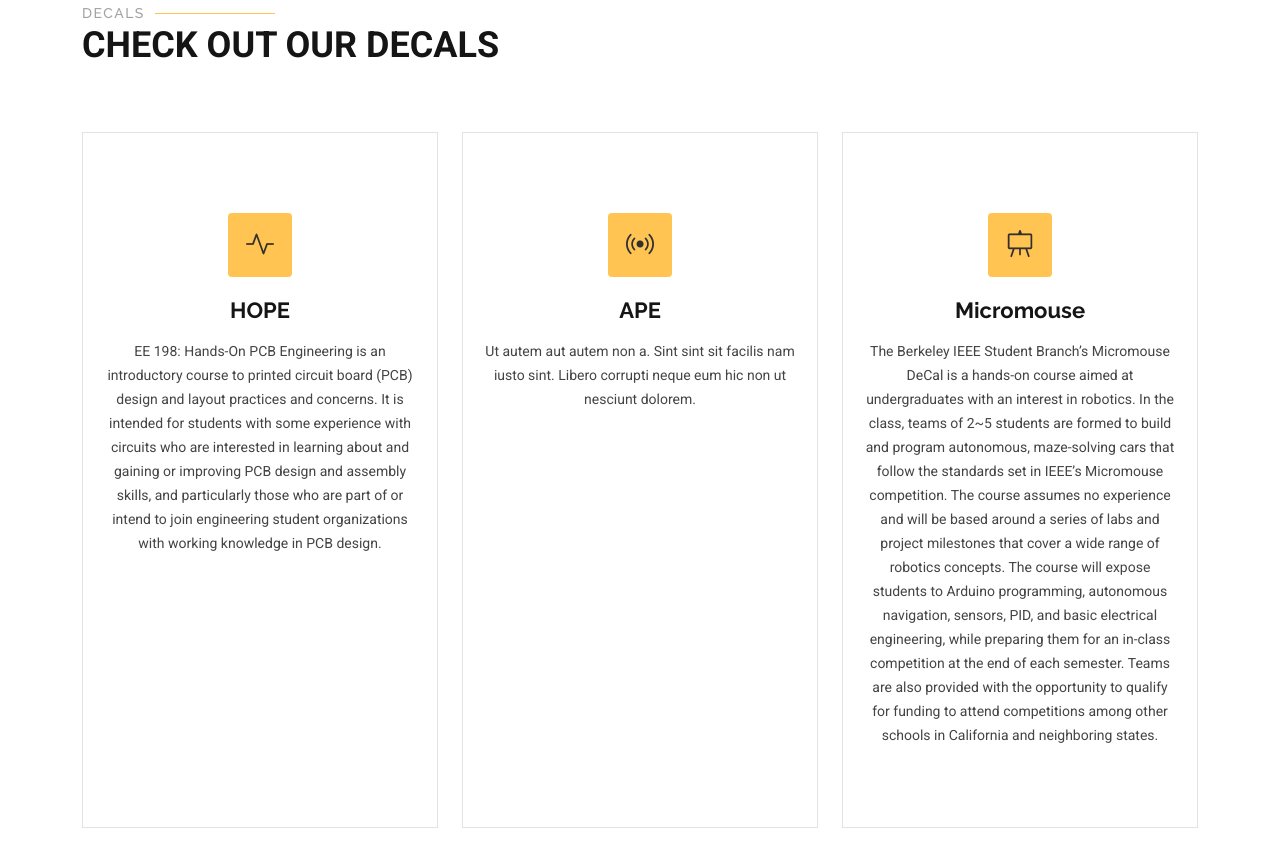
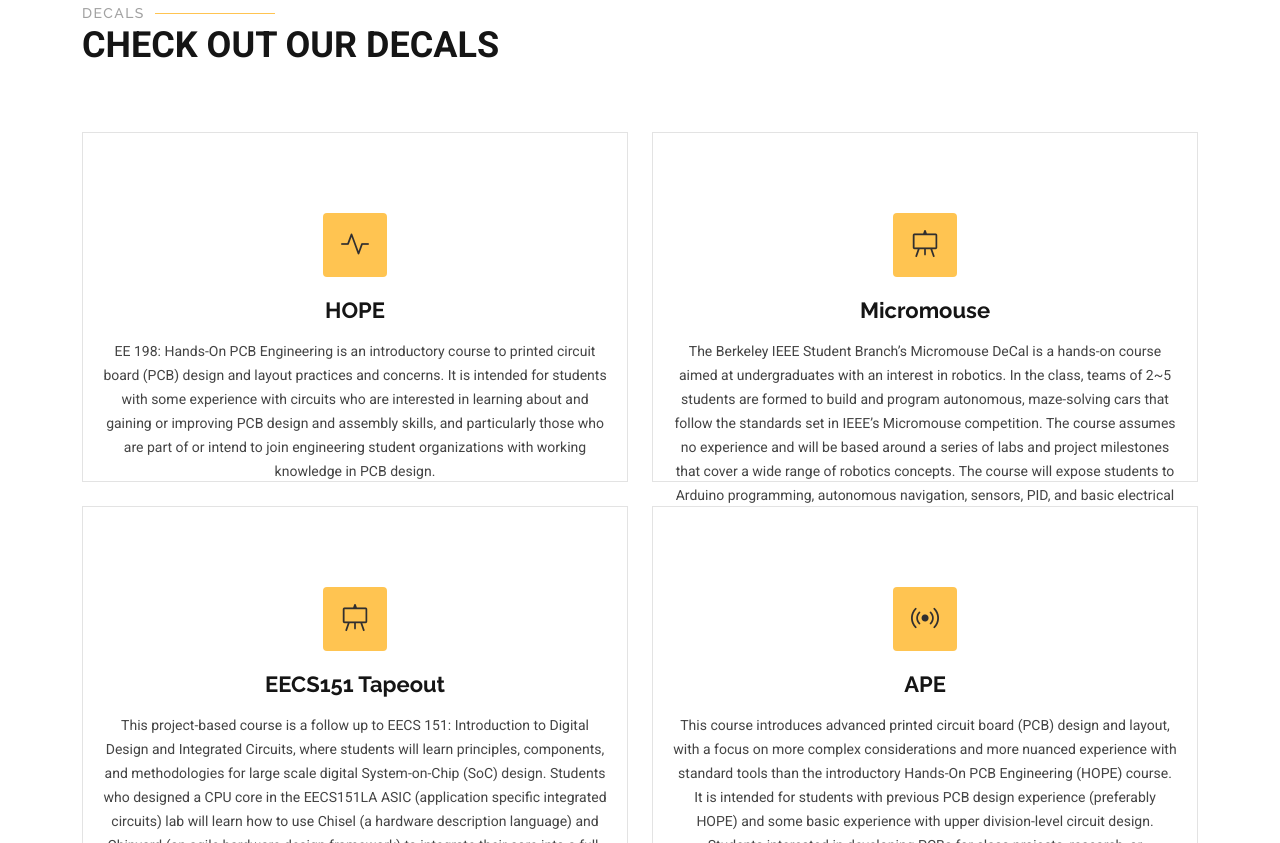
Before and after one commit to jimfangx/IEEE-Site, a plain HTML site: page index.html in a window 1280 px wide. Shown: the part 3120-3963 px from the top of the page. Drawn offline with Linux system fonts and the light colour scheme.

Commit message:
2x2 decal layout

```diff
--- a/assets/css/main.css
+++ b/assets/css/main.css
@@ -1019,6 +1019,10 @@
 /*--------------------------------------------------------------
 # decals Section
 --------------------------------------------------------------*/
+/*--------------------------------------------------------------
+# decals Section
+--------------------------------------------------------------*/
+
 .decals .service-item {
   background-color: var(--surface-color);
   text-align: center;
@@ -1026,6 +1030,8 @@
   padding: 80px 20px;
   height: 100%;
   transition: all ease-in-out 0.3s;
+  height: 350px;
+  /* Adjust height for a more square appearance */
 }
 
 .decals .service-item .icon {
@@ -1065,6 +1071,17 @@
   transform: translateY(-10px);
 }
 
+/* Force a 2x2 Layout on Larger Screens */
+@media (min-width: 992px) {
+  .decals .row.gy-4>div {
+    flex: 0 0 50%;
+    /* Each item takes 50% width */
+    max-width: 50%;
+    /* Ensure the items don't exceed 50% width */
+  }
+}
+
+
 /*--------------------------------------------------------------
 # Call To Action Section
 --------------------------------------------------------------*/
--- a/index.html
+++ b/index.html
@@ -345,7 +345,7 @@
               <div class="icon">
                 <i class="bi bi-activity"></i>
               </div>
-              <a href="service-details.html" class="stretched-link">
+              <a href="https://ieee.berkeley.edu/hope/" class="stretched-link">
                 <h3>HOPE</h3>
               </a>
               <p>EE 198: Hands-On PCB Engineering is an introductory course to printed circuit board (PCB) design and layout practices and concerns. It is intended for students with some experience with circuits who are interested in learning about and gaining or improving PCB design and assembly skills, and particularly those who are part of or intend to join engineering student organizations with working knowledge in PCB design.
@@ -354,15 +354,17 @@
             </div>
           </div><!-- End Service Item -->
 
-          <div class="col-lg-4 col-md-6" data-aos="fade-up" data-aos-delay="200">
+          <div class="col-lg-4 col-md-6" data-aos="fade-up" data-aos-delay="300">
             <div class="service-item position-relative">
               <div class="icon">
-                <i class="bi bi-broadcast"></i>
+                <i class="bi bi-easel"></i>
               </div>
-              <a href="service-details.html" class="stretched-link">
-                <h3>APE</h3>
+              <a href="https://ieee.berkeley.edu/micromouse/" class="stretched-link">
+                <h3>Micromouse</h3>
               </a>
-              <p>Ut autem aut autem non a. Sint sint sit facilis nam iusto sint. Libero corrupti neque eum hic non ut nesciunt dolorem.</p>
+              <p>The Berkeley IEEE Student Branch’s Micromouse DeCal is a hands-on course aimed at undergraduates with an interest in robotics. In the class, teams of 2~5 students are formed to build and program autonomous, maze-solving cars that follow the standards set in IEEE’s Micromouse competition.
+
+                The course assumes no experience and will be based around a series of labs and project milestones that cover a wide range of robotics concepts. The course will expose students to Arduino programming, autonomous navigation, sensors, PID, and basic electrical engineering, while preparing them for an in-class competition at the end of each semester. Teams are also provided with the opportunity to qualify for funding to attend competitions among other schools in California and neighboring states.</p>
             </div>
           </div><!-- End Service Item -->
 
@@ -371,12 +373,24 @@
               <div class="icon">
                 <i class="bi bi-easel"></i>
               </div>
-              <a href="service-details.html" class="stretched-link">
-                <h3>Micromouse</h3>
+              <a href="https://ieee.berkeley.edu/eecs151tapeout/" class="stretched-link">
+                <h3>EECS151 Tapeout</h3>
               </a>
-              <p>The Berkeley IEEE Student Branch’s Micromouse DeCal is a hands-on course aimed at undergraduates with an interest in robotics. In the class, teams of 2~5 students are formed to build and program autonomous, maze-solving cars that follow the standards set in IEEE’s Micromouse competition.
+              <p>This project-based course is a follow up to EECS 151: Introduction to Digital Design and Integrated Circuits, where students will learn principles, components,
+                and methodologies for large scale digital System-on-Chip (SoC) design. Students who designed a CPU core in the EECS151LA ASIC (application specific
+                 integrated circuits) lab will learn how to use Chisel (a hardware description language) and Chipyard (an agile hardware design framework) to integrate their core into a full-scale System-on-Chip (SoC). While covering the basics of end-to-end SoC integration and parametrizable computer architecture, the course is primarily a hands-on experience. A class SoC is planned to be taped out in the open-source Skywater 130nm process at the end of the semester.</p>
+            </div>
+          </div><!-- End Service Item -->
 
-                The course assumes no experience and will be based around a series of labs and project milestones that cover a wide range of robotics concepts. The course will expose students to Arduino programming, autonomous navigation, sensors, PID, and basic electrical engineering, while preparing them for an in-class competition at the end of each semester. Teams are also provided with the opportunity to qualify for funding to attend competitions among other schools in California and neighboring states.</p>
+          <div class="col-lg-4 col-md-6" data-aos="fade-up" data-aos-delay="200">
+            <div class="service-item position-relative">
+              <div class="icon">
+                <i class="bi bi-broadcast"></i>
+              </div>
+              <a href="https://ieee.berkeley.edu/ape/" class="stretched-link">
+                <h3>APE</h3>
+              </a>
+              <p>This course introduces advanced printed circuit board (PCB) design and layout, with a focus on more complex considerations and more nuanced experience with standard tools than the introductory Hands-On PCB Engineering (HOPE) course. It is intended for students with previous PCB design experience (preferably HOPE) and some basic experience with upper division-level circuit design. Students interested in developing PCBs for class projects, research, or engineering student teams will benefit from this course.</p>
             </div>
           </div><!-- End Service Item -->
 
```
Also changed, not shown: 1 other file.
